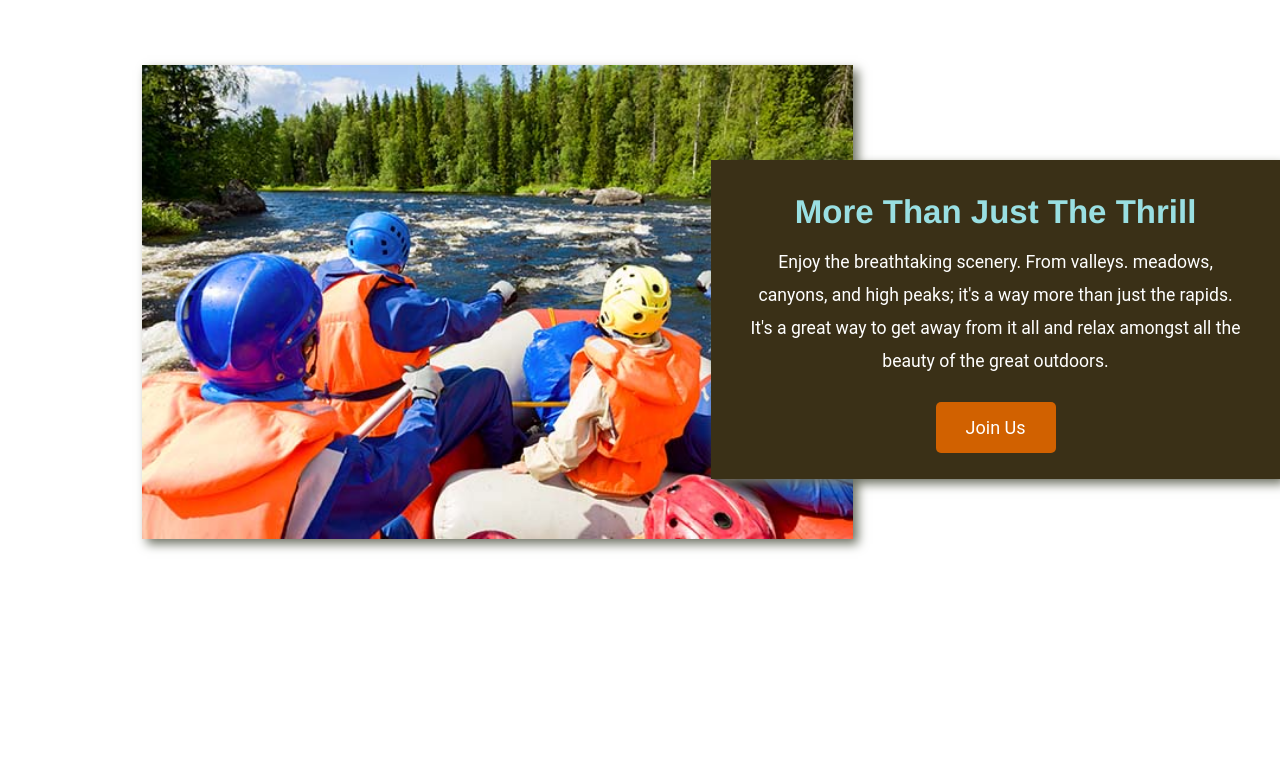
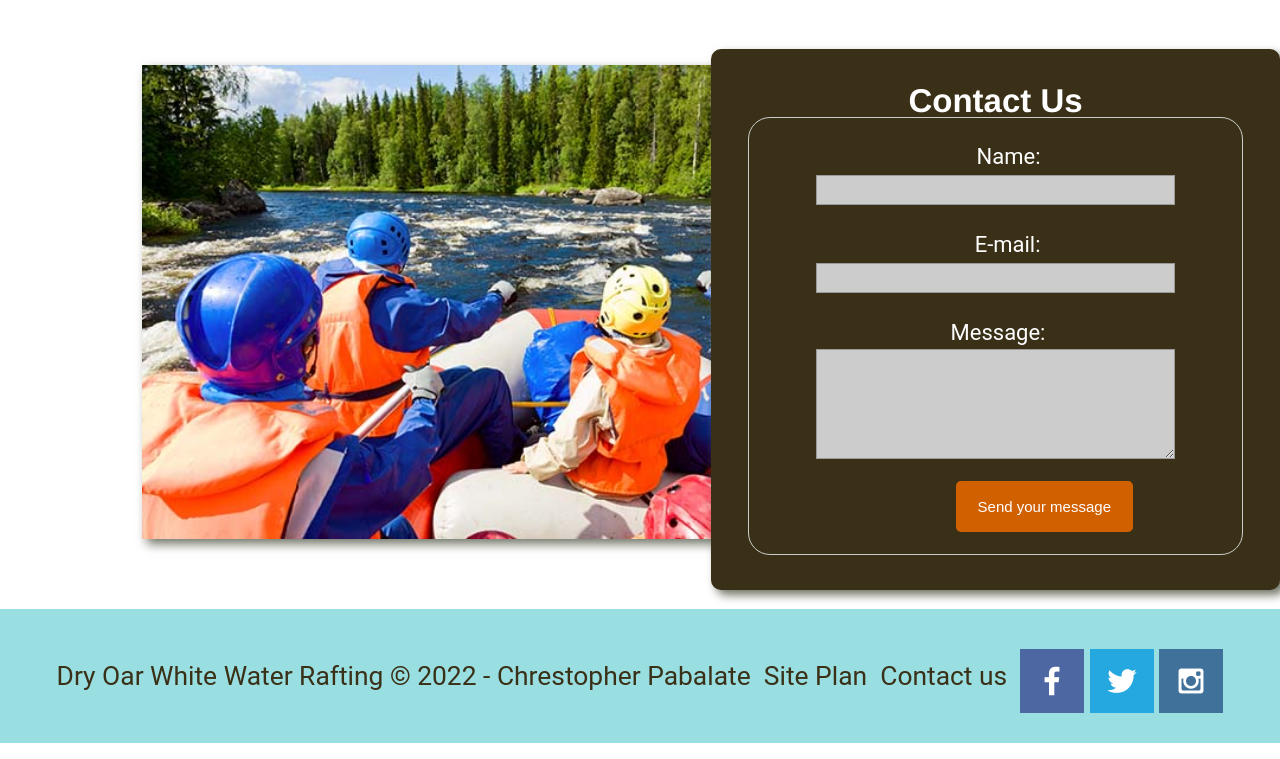
Before and after one commit to byui-cres/wdd130, a plain HTML site: page wwr/contactus.html in a window 1280 px wide. Shown: the part 421-1180 px from the top of the page. Drawn offline with Linux system fonts and the light colour scheme.

Commit message:
W10 Assignment: HTML Forms

```diff
--- a/wwr/contactus.html
+++ b/wwr/contactus.html
@@ -34,13 +34,33 @@
   </div>
   <main class="home-grid">
     <img class="mountains" src="images/mountains2.jpg" alt="Misty mountains">
-    <section class="msg">
-      <h2>More Than Just The Thrill</h2>
-      <p>Enjoy the breathtaking scenery. From valleys. meadows, canyons, and high peaks; it's a way more than just the rapids. It's a great way to get away from it all and relax amongst all the beauty of the great outdoors. </p>
-      <a class="join" href="rivers.html">Join Us</a>
+    <section class="contactus">
+      <h2>Contact Us</h2>
+      <div id="feedback"></div>
+      <form action="/my-handling-form-page" method="post">
+        <ul>
+          <li>
+            <label for="name">Name:</label>
+            <input type="text" id="name" name="user_name" />
+          </li>
+          <li>
+            <label for="mail">E-mail:</label>
+            <input type="email" id="mail" name="user_email" />
+          </li>
+          <li>
+            <label for="msg">Message: </label>
+            <textarea id="msg" name="user_message"></textarea>
+          </li>
+          <li class="button">
+            <button class="contact-us-button" type="submit">Send your message</button>
+          </li>
+
+        </ul>
+      </form>
+
     </section>
   </main>
-  <footer>
+  <footer class="contact_us">
     <p>Dry Oar White Water Rafting &copy; 2022 - Chrestopher Pabalate</p>
     <p><a href="site-plan-rafting.html">Site Plan</a></p>
     <p><a href="contactus.html">Contact us</a></p>
@@ -58,5 +78,24 @@
     </div>
   </footer>
 </div>
+
+<script>
+  // get the feedback div element so we can do something with it.
+  const feedbackElement = document.getElementById('feedback');
+  // get the form so we can read what was entered in it.
+  const formElement = document.forms[0];
+  // add a 'listener' to wait for a submission of our form. When that happens run the code below.
+  formElement.addEventListener('submit', function(e) {
+      // stop the form from doing the default action.
+      e.preventDefault();
+      // set the contents of our feedback element to a message letting the user know the form was submitted successfully. Notice that we pull the name that was entered in the form to personalize the message!
+      feedbackElement.innerHTML = 'Hello '+ formElement.user_name.value +'! Thank you for your message. We will get back with you as soon as possible!';
+      // make the feedback element visible.
+      feedbackElement.style.display = "block";
+      // add a class to move everything down so our message doesn't cover it.
+      document.body.classList.toggle('moveDown');
+  });
+</script>
+
   </body>
 </html>
--- a/wwr/styles/style.css
+++ b/wwr/styles/style.css
@@ -149,6 +149,7 @@ main section img{
     grid-column: 6/10;
     grid-row: 6/7;
     box-shadow: 5px 5px 10px #6f7364;
+    border-radius: 10px;
 }
 .msg h2{
     font-family:"Roboto Slab",Helvetica, sans-serif;
@@ -211,7 +212,126 @@ footer .social img {
     padding-top: 15px;;
 }
 /* end footer csss */
+/* Contact Us Page */
 
+.contactus{
+    background-color: #3a3017;
+    line-height: 1.5em;
+    padding: 35px;
+    margin-top: 35px;
+    grid-column: 6/10;
+    grid-row: 6/7;
+    box-shadow: 5px 5px 10px #6f7364;
+    border-radius: 10px;
+}
+.contactus h2{
+    font-family:"Roboto Slab",Helvetica, sans-serif;
+    color: #ffffff;
+}
+.contactus p{
+    color: #ffffff;
+    font-size: 0.8em;
+    padding-bottom: 15px;
+}
+form {
+    /* Center the form on the page */
+    margin: 0 auto;
+    width: 90%;
+    /* Form outline */
+    padding: 1em;
+    border: 1px solid #ccc;
+    border-radius: 1em;
+  }
+
+  ul {
+    list-style: none;
+    padding: 0;
+    margin: 0;
+  }
+
+  form li + li {
+    margin-top: 1em;
+  }
+
+  label {
+    /* Uniform size & alignment */
+    display: inline-block;
+    width: 90px;
+    text-align: right;
+    color: white;
+  }
+
+  input,
+  textarea {
+    /* To make sure that all text fields have the same font settings
+       By default, textareas have a monospace font */
+    font: 1em sans-serif;
+
+    /* Uniform text field size */
+    width: 80%;
+    box-sizing: border-box;
+
+    /* Match form field borders */
+    border: 1px solid #999;
+
+    background: #ccc;
+  }
+
+  input:focus,
+  textarea:focus {
+    /* Additional highlight for focused elements */
+    border-color: #000;
+  }
+
+  textarea {
+    /* Align multiline text fields with their labels */
+    vertical-align: top;
+
+    /* Provide space to type some text */
+    height: 5em;
+  }
+
+  .button {
+    /* Align buttons with the text fields */
+    padding-left: 90px; /* same size as the label elements */
+  }
+
+  button {
+    /* This extra margin represent roughly the same space as the space
+       between the labels and their text fields */
+    margin-left: 0.5em;
+  }
+  .contact-us-button {
+    background: #d16100;
+    border: 1pc solid #d16100;
+    border-radius: 5px;
+    font-size: 15px;
+    color: #fff;
+  }
+
+  #feedback {
+    background-color: antiquewhite;
+    position: absolute;
+    top: 0;
+    left: 0;
+    right: 0;
+    padding: .5em;
+    display: none;
+}
+
+.moveDown {
+    margin-top: 3em;
+}
+.contact_us{
+    background-color: #99dfe2;
+    color: #3a3017;
+    padding: 25px 50px;
+    margin-top: 10px;
+    display: flex;
+    justify-content: space-around;
+    align-items: center;
+}
+/* Contact us Page */
 /* Start Rates and Dates page */
 
 .price h2 {
```
